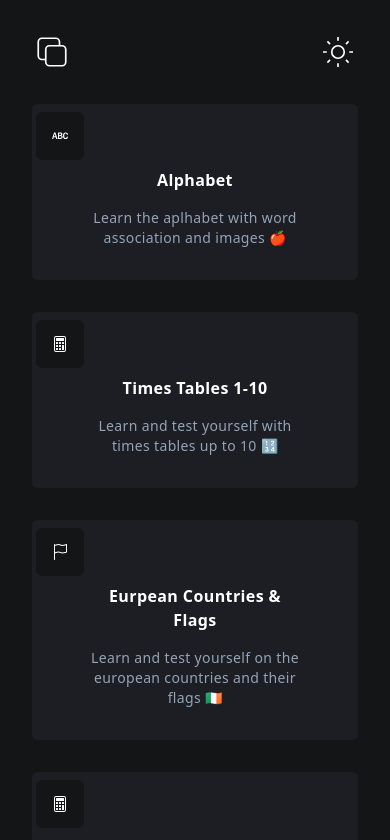
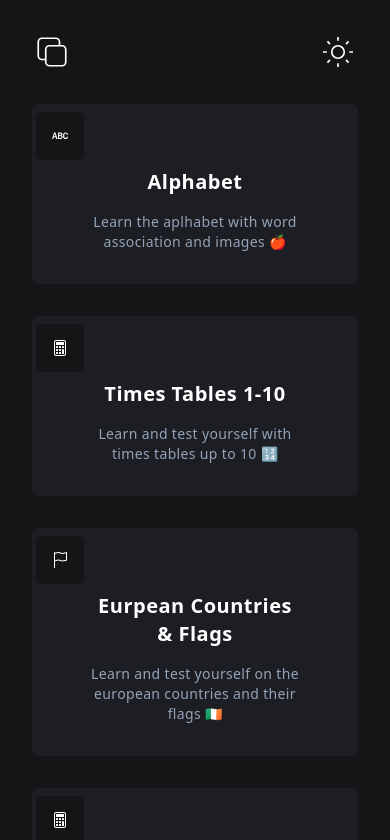
Before and after one commit to DaraghColl/basics, a React (Vite) app: page /topic-list in a window 390 px wide. Shown: the top 840 px of the page. Built offline with nearby package versions, Linux system fonts and the light colour scheme.

Commit message:
feat: topic font size mobile

```diff
--- a/src/pages/topic-list/topic-item.tsx
+++ b/src/pages/topic-list/topic-item.tsx
@@ -29,7 +29,7 @@ const TopicItem: FC<TopicProps> = (props) => {
         </div>
       )}
       <div className="topic-info m-auto flex max-w-[80%] flex-col items-center gap-4 pt-8 text-center">
-        <h2 className="font-bold tracking-wide md:text-2xl">{topic.title}</h2>
+        <h2 className="text-xl font-bold tracking-wide md:text-2xl">{topic.title}</h2>
         <h3 className="text-sm font-normal tracking-wide text-slate-500 dark:text-slate-400">{topic.description}</h3>
       </div>
     </div>
```
